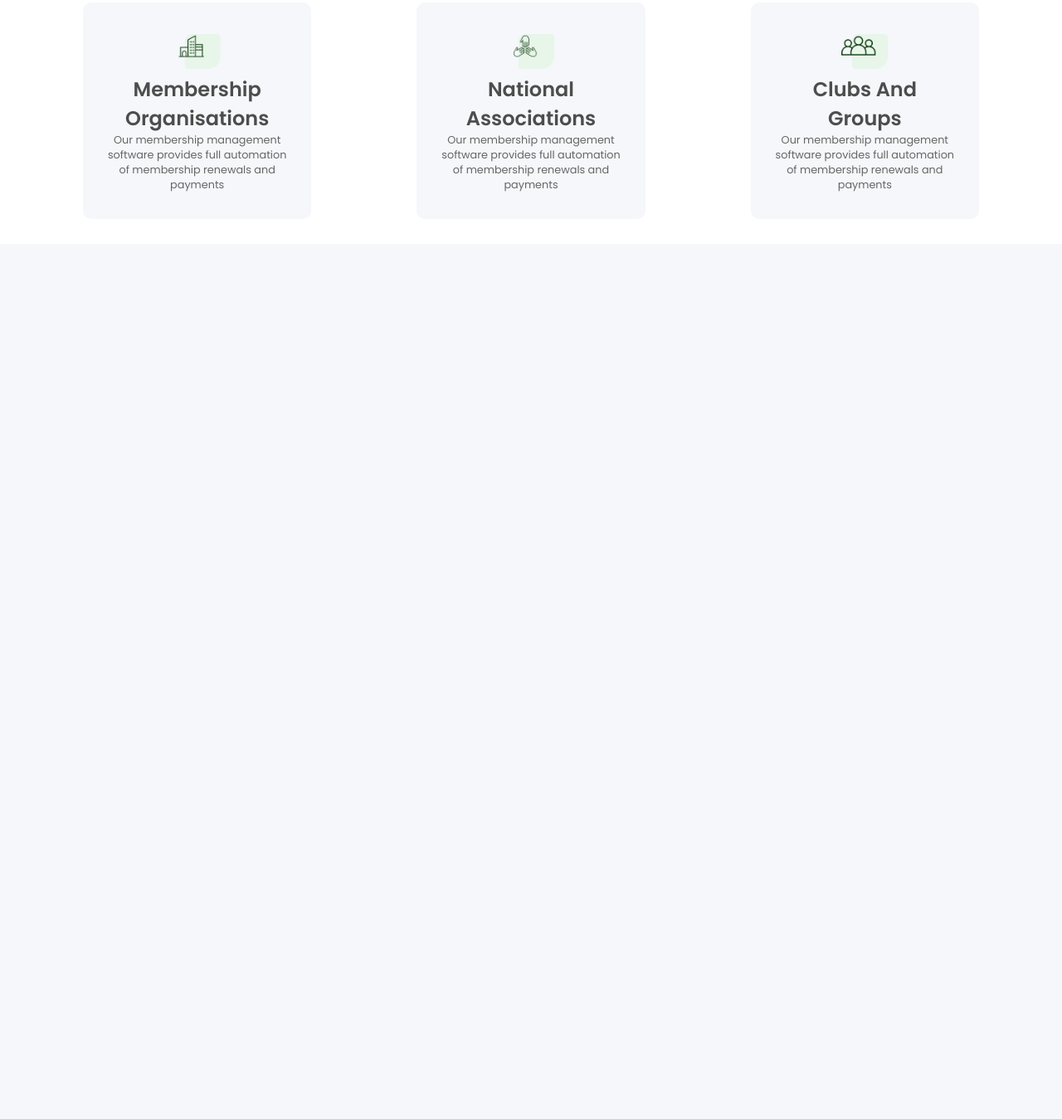
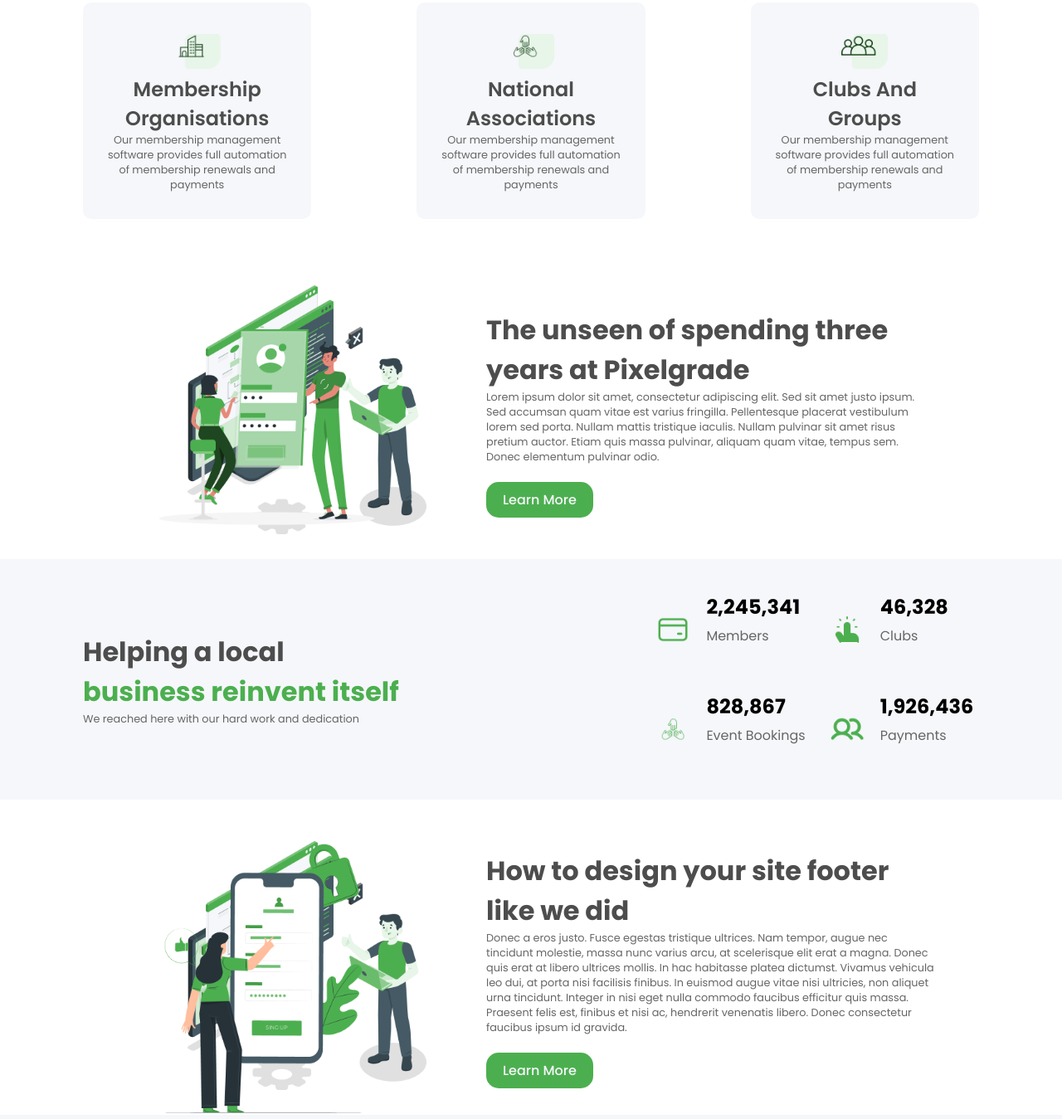
Before and after one commit to Zakyftrrhmn/Figma_to_HTML_CSS---Part1, a plain HTML site: page index.html in a window 1280 px wide. Shown: the part 1322-2671 px from the top of the page at 83% size. Before the commit the page ends 1616 px from the top, so only its background shows below. Drawn offline with Linux system fonts and the light colour scheme.

Commit message:
Tambahan Section

```diff
--- a/index.html
+++ b/index.html
@@ -102,5 +102,91 @@
       </div>
     </section>
     <!-- MANAGE -->
+
+    <!-- Pixelgrade -->
+    <section class="pixelgrade">
+      <div class="bungkus">
+        <div class="image">
+          <img src="asset/Frame 35.png" alt="" />
+        </div>
+        <div class="content-text">
+          <h2>The unseen of spending three years at Pixelgrade</h2>
+          <p>
+            Lorem ipsum dolor sit amet, consectetur adipiscing elit. Sed sit
+            amet justo ipsum. Sed accumsan quam vitae est varius fringilla.
+            Pellentesque placerat vestibulum lorem sed porta. Nullam mattis
+            tristique iaculis. Nullam pulvinar sit amet risus pretium auctor.
+            Etiam quis massa pulvinar, aliquam quam vitae, tempus sem. Donec
+            elementum pulvinar odio.
+          </p>
+          <a href="" class="btn-hero">Learn More</a>
+        </div>
+      </div>
+    </section>
+    <!-- Pixelgrade -->
+
+    <!-- reinvent-section -->
+    <section class="reinvent-section">
+      <div class="left">
+        <h2>Helping a local <br /><span>business reinvent itself</span></h2>
+        <p>We reached here with our hard work and dedication</p>
+      </div>
+      <div class="right">
+        <div class="card">
+          <img src="asset/icon-ren.png" alt="" />
+          <div class="title">
+            <h6>2,245,341</h6>
+            <p>Members</p>
+          </div>
+        </div>
+        <div class="card">
+          <img src="asset/icon-ren (2).png" alt="" />
+          <div class="title">
+            <h6>46,328</h6>
+            <p>Clubs</p>
+          </div>
+        </div>
+        <div class="card">
+          <img src="asset/icon-ren (3).png" alt="" />
+          <div class="title">
+            <h6>828,867</h6>
+            <p>Event Bookings</p>
+          </div>
+        </div>
+        <div class="card">
+          <img src="asset/icon-ren (4).png" alt="" />
+          <div class="title">
+            <h6>1,926,436</h6>
+            <p>Payments</p>
+          </div>
+        </div>
+      </div>
+    </section>
+    <!-- reinvent-section -->
+
+    <!-- Pixelgrade -->
+    <section class="howto">
+      <div class="bungkus">
+        <div class="image">
+          <img src="asset/pana.png" alt="" />
+        </div>
+        <div class="content-text">
+          <h2>How to design your site footer like we did</h2>
+          <p>
+            Donec a eros justo. Fusce egestas tristique ultrices. Nam tempor,
+            augue nec tincidunt molestie, massa nunc varius arcu, at scelerisque
+            elit erat a magna. Donec quis erat at libero ultrices mollis. In hac
+            habitasse platea dictumst. Vivamus vehicula leo dui, at porta nisi
+            facilisis finibus. In euismod augue vitae nisi ultricies, non
+            aliquet urna tincidunt. Integer in nisi eget nulla commodo faucibus
+            efficitur quis massa. Praesent felis est, finibus et nisi ac,
+            hendrerit venenatis libero. Donec consectetur faucibus ipsum id
+            gravida.
+          </p>
+          <a href="" class="btn-hero">Learn More</a>
+        </div>
+      </div>
+    </section>
+    <!-- Pixelgrade -->
   </body>
 </html>
--- a/style.css
+++ b/style.css
@@ -35,7 +35,7 @@ nav {
 
 .logo .text-logo {
   font-weight: bold;
-  font-size: 16px;
+  font-size: 20px;
 }
 
 ul {
@@ -109,16 +109,16 @@ ul li a:hover {
 
 h1 {
   font-size: 3rem;
-  color: #333; /* Adjusts the heading color */
+  color: #333;
 }
 
 h1 span {
-  color: #4caf50; /* Green color for "from 8 years" */
+  color: #4caf50;
 }
 
 p {
   font-size: 0.8rem;
-  color: #666; /* Adjusts the paragraph text color */
+  color: #666;
 }
 
 .image {
@@ -139,6 +139,7 @@ p {
     flex-direction: column;
     text-align: center;
     padding: 30px 20px;
+    height: auto;
   }
 
   .content-text {
@@ -148,7 +149,7 @@ p {
   .image {
     width: 80%;
     height: 200px;
-    margin-top: 20px;
+    margin-top: 40px;
   }
 }
 
@@ -249,6 +250,9 @@ h2 {
   .manage {
     padding: 30px 20px;
   }
+  h1 {
+    font-size: 2.5rem;
+  }
 
   h2 {
     font-size: 1.5rem;
@@ -289,3 +293,132 @@ h2 {
   }
 }
 /* MANAGE */
+
+/* Pixelgrade */
+
+.pixelgrade {
+  padding: 30px 100px;
+  background-color: #fff;
+}
+.bungkus {
+  display: flex;
+  justify-content: center;
+  align-items: center;
+  margin-top: 20px;
+}
+.pixelgrade .image img {
+  max-height: 328px;
+  max-width: 441px;
+}
+.pixelgrade .content-text p {
+  margin-bottom: 30px;
+}
+
+/* Responsiveness */
+@media (max-width: 768px) {
+  .bungkus {
+    flex-direction: column;
+    align-items: flex-start;
+  }
+  .pixelgrade .bungkus .image {
+    margin-bottom: 120px;
+  }
+  .pixelgrade .content-text {
+    text-align: center;
+  }
+}
+/* Pixelgrade */
+
+/* .reinvent-section */
+.reinvent-section {
+  padding: 40px 100px;
+  display: flex;
+  justify-content: space-between;
+  align-items: center;
+}
+
+.reinvent-section .left span {
+  color: #4caf4f;
+}
+
+.reinvent-section .right {
+  display: grid;
+  grid-template-columns: repeat(2, 1fr);
+  grid-gap: 30px;
+}
+
+.reinvent-section .right .card {
+  display: flex;
+  align-items: center;
+}
+
+.reinvent-section .right .card img {
+  width: 40px;
+  height: 40px;
+  margin-right: 20px;
+}
+
+.reinvent-section .right .card .title h6 {
+  font-size: 24px;
+  font-weight: bold;
+  margin-bottom: 5px;
+}
+
+.reinvent-section .right .card .title p {
+  font-size: 16px;
+  color: #666;
+}
+
+@media (max-width: 768px) {
+  .reinvent-section {
+    padding: 30px;
+    flex-direction: column;
+    align-items: flex-start;
+  }
+
+  .reinvent-section .left h2 {
+    font-size: 30px;
+  }
+
+  .reinvent-section .right {
+    width: 100%;
+    grid-template-columns: 1fr;
+    margin-top: 30px;
+  }
+}
+/* .reinvent-section */
+
+/* Pixelgrade */
+
+.howto {
+  padding: 30px 100px;
+  background-color: #fff;
+}
+.bungkus {
+  display: flex;
+  justify-content: center;
+  align-items: center;
+  margin-top: 20px;
+}
+.howto .image img {
+  max-height: 328px;
+  max-width: 441px;
+}
+.howto .content-text p {
+  margin-bottom: 30px;
+}
+
+/* Responsiveness */
+@media (max-width: 768px) {
+  .bungkus {
+    flex-direction: column;
+    align-items: flex-start;
+  }
+  .howto .bungkus .image {
+    margin-bottom: 120px;
+  }
+  .howto .content-text {
+    text-align: center;
+  }
+}
+/* Pixelgrade */
```
Also changed, not shown: asset/Frame 35.png (added), asset/icon-ren (2).png (added), asset/icon-ren (3).png (added), asset/icon-ren (4).png (added), asset/icon-ren.png (added), asset/pana.png (added).
